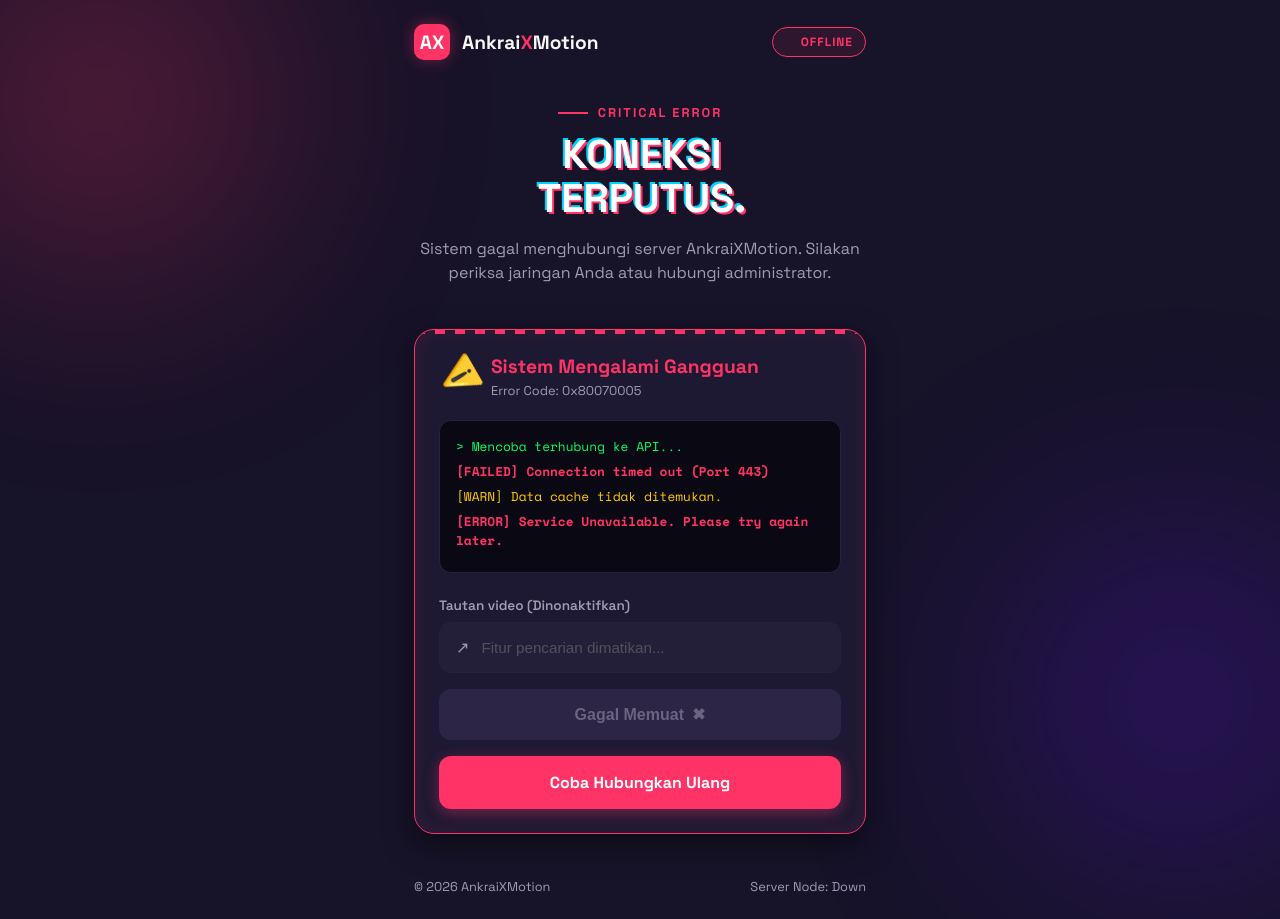
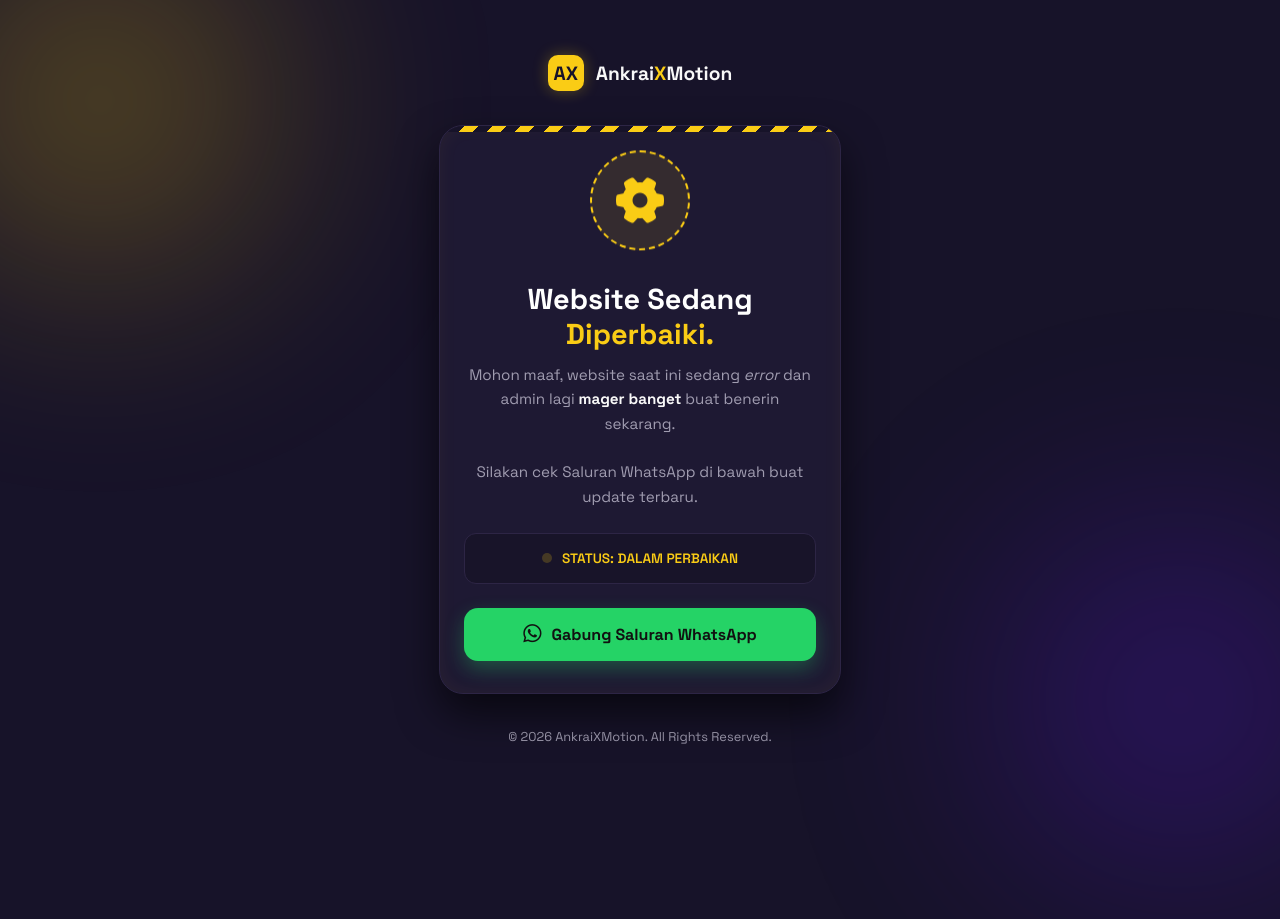
Before and after one commit to uanhoerulanam/uanhtml, a website: page index.html in a window 1280 px wide. After the commit the page ends 800 px from the top, so only its background shows below. Drawn offline with nearby package versions, Linux system fonts and the light colour scheme.

Commit message:
Update index.html

```diff
--- a/index.html
+++ b/index.html
@@ -3,19 +3,19 @@
 <head>
 <meta charset="UTF-8">
 <meta name="viewport" content="width=device-width, initial-scale=1.0">
-<meta name="referrer" content="no-referrer">
 <meta name="theme-color" content="#171329">
-<title>SYSTEM ERROR 500 — AnkraiXMotion</title>
-<link href="https://fonts.googleapis.com/css2?family=Space+Grotesk:wght@400;500;600;700&family=Space+Mono:wght@400;700&display=swap" rel="stylesheet">
+<title>Under Maintenance — AnkraiXMotion</title>
+<link href="https://fonts.googleapis.com/css2?family=Space+Grotesk:wght@400;500;600;700&display=swap" rel="stylesheet">
+<link rel="stylesheet" href="https://cdnjs.cloudflare.com/ajax/libs/font-awesome/6.4.0/css/all.min.css">
 <style>
     :root {
         --bg-color: #171329;
         --card-bg: #1e1933;
         --text-main: #f8f8f8;
         --text-muted: #a09cb0;
-        --accent-error: #ff3366;
-        --accent-error-glow: rgba(255, 51, 102, 0.4);
-        --accent-yellow: #ffcc00;
+        --accent-warning: #facc15; /* Kuning Maintenance */
+        --accent-warning-glow: rgba(250, 204, 21, 0.3);
+        --accent-wa: #25D366;
         --border-color: #2d2545;
     }
 
@@ -30,6 +30,7 @@
         position: relative;
         display: flex;
         justify-content: center;
+        align-items: center;
     }
 
     /* Ambient Lights */
@@ -41,12 +42,12 @@
         filter: blur(100px);
         z-index: 0;
         pointer-events: none;
-        opacity: 0.4;
+        opacity: 0.3;
         animation: pulse 4s infinite alternate;
     }
     .ambient-one {
         top: -100px; left: -100px;
-        background: radial-gradient(circle, #ff3366 0%, transparent 70%);
+        background: radial-gradient(circle, #facc15 0%, transparent 70%);
     }
     .ambient-two {
         bottom: -100px; right: -100px;
@@ -60,7 +61,7 @@
 
     .page-shell {
         width: 100%;
-        max-width: 500px;
+        max-width: 450px;
         padding: 24px;
         position: relative;
         z-index: 1;
@@ -72,9 +73,9 @@
     /* Header */
     .site-header {
         display: flex;
-        justify-content: space-between;
+        justify-content: center;
         align-items: center;
-        margin-bottom: 20px;
+        margin-bottom: 10px;
     }
 
     .brand {
@@ -88,8 +89,8 @@
     }
 
     .brand-mark {
-        background: var(--accent-error);
-        color: white;
+        background: var(--accent-warning);
+        color: #171329;
         width: 36px;
         height: 36px;
         display: flex;
@@ -97,202 +98,131 @@
         justify-content: center;
         border-radius: 10px;
         font-weight: 800;
-        box-shadow: 0 0 15px var(--accent-error-glow);
+        box-shadow: 0 0 15px var(--accent-warning-glow);
     }
 
-    .brand-name span { color: var(--accent-error); }
+    .brand-name span { color: var(--accent-warning); }
 
-    .header-pill {
-        background: rgba(255, 51, 102, 0.1);
-        border: 1px solid var(--accent-error);
-        color: var(--accent-error);
-        padding: 6px 12px;
-        border-radius: 20px;
-        font-size: 0.75rem;
-        font-weight: 700;
-        letter-spacing: 1px;
+    /* Maintenance Card */
+    .maintenance-card {
+        background: var(--card-bg);
+        border: 1px solid var(--border-color);
+        border-radius: 24px;
+        padding: 32px 24px;
+        text-align: center;
+        box-shadow: 0 20px 40px rgba(0,0,0,0.6), inset 0 0 20px rgba(250, 204, 21, 0.05);
+        position: relative;
+        overflow: hidden;
+    }
+
+    /* Efek Pita Garis-garis Peringatan */
+    .maintenance-card::before {
+        content: '';
+        position: absolute;
+        top: 0; left: 0; width: 100%; height: 6px;
+        background: repeating-linear-gradient(-45deg, #facc15, #facc15 10px, #171329 10px, #171329 20px);
+    }
+
+    .icon-container {
+        width: 100px;
+        height: 100px;
+        background: rgba(250, 204, 21, 0.1);
+        border: 2px dashed var(--accent-warning);
+        border-radius: 50%;
         display: flex;
         align-items: center;
-        gap: 8px;
+        justify-content: center;
+        margin: 0 auto 24px;
+        font-size: 3rem;
+        color: var(--accent-warning);
+        animation: float 3s ease-in-out infinite;
     }
 
-    .pulse-dot {
-        width: 8px;
-        height: 8px;
-        background: var(--accent-error);
+    @keyframes float {
+        0%, 100% { transform: translateY(0); }
+        50% { transform: translateY(-10px); }
+    }
+
+    .gear-spin {
+        animation: spin 4s linear infinite;
+    }
+
+    @keyframes spin { 100% { transform: rotate(360deg); } }
+
+    .title {
+        font-size: 1.8rem;
+        font-weight: 700;
+        margin-bottom: 12px;
+        color: white;
+        line-height: 1.2;
+    }
+
+    .title span {
+        color: var(--accent-warning);
+    }
+
+    .description {
+        color: var(--text-muted);
+        font-size: 0.95rem;
+        line-height: 1.6;
+        margin-bottom: 24px;
+    }
+
+    .description b {
+        color: #f8f8f8;
+    }
+
+    /* Status Box */
+    .status-box {
+        background: rgba(0,0,0,0.2);
+        border: 1px solid var(--border-color);
+        border-radius: 12px;
+        padding: 16px;
+        margin-bottom: 24px;
+        display: flex;
+        align-items: center;
+        justify-content: center;
+        gap: 10px;
+        font-size: 0.85rem;
+        color: var(--accent-warning);
+        font-weight: 600;
+    }
+
+    .status-dot {
+        width: 10px;
+        height: 10px;
+        background: var(--accent-warning);
         border-radius: 50%;
         animation: blink 1s infinite alternate;
     }
 
-    @keyframes blink { 0% { opacity: 1; } 100% { opacity: 0; } }
+    @keyframes blink { 0% { opacity: 1; } 100% { opacity: 0.2; } }
 
-    /* Hero / Glitch */
-    .hero { text-align: center; margin-bottom: 20px; }
-
-    .eyebrow {
-        color: var(--accent-error);
-        font-size: 0.8rem;
-        font-weight: 700;
-        letter-spacing: 2px;
+    /* WA Button */
+    .wa-button {
         display: flex;
         align-items: center;
         justify-content: center;
         gap: 10px;
-        margin-bottom: 12px;
+        background: var(--accent-wa);
+        color: #111;
+        padding: 16px;
+        border-radius: 14px;
+        text-decoration: none;
+        font-weight: 700;
+        font-size: 1rem;
+        transition: all 0.3s ease;
+        box-shadow: 0 8px 20px rgba(37, 211, 102, 0.3);
     }
 
-    .eyebrow-line { width: 30px; height: 2px; background: var(--accent-error); }
-
-    .glitch-text {
-        font-size: 2.5rem;
-        font-weight: 700;
-        line-height: 1.1;
-        margin-bottom: 16px;
-        position: relative;
-        color: white;
-        text-shadow: 2px 2px 0 var(--accent-error), -2px -2px 0 #00d2ff;
-        animation: glitch-shake 0.3s infinite;
+    .wa-button:hover {
+        background: #20b858;
+        transform: translateY(-2px);
+        box-shadow: 0 12px 25px rgba(37, 211, 102, 0.4);
     }
 
-    @keyframes glitch-shake {
-        0% { transform: translate(0); }
-        20% { transform: translate(-2px, 2px); }
-        40% { transform: translate(-2px, -2px); }
-        60% { transform: translate(2px, 2px); }
-        80% { transform: translate(2px, -2px); }
-        100% { transform: translate(0); }
-    }
-
-    .hero-copy { color: var(--text-muted); font-size: 1rem; line-height: 1.5; }
-
-    /* Error Card */
-    .error-card {
-        background: var(--card-bg);
-        border: 1px solid var(--accent-error);
-        border-radius: 20px;
-        padding: 24px;
-        box-shadow: 0 10px 30px rgba(0,0,0,0.5), inset 0 0 20px rgba(255,51,102,0.1);
-        position: relative;
-        overflow: hidden;
-    }
-
-    .error-card::before {
-        content: '';
-        position: absolute;
-        top: 0; left: 0; width: 100%; height: 4px;
-        background: repeating-linear-gradient(90deg, var(--accent-error), var(--accent-error) 10px, transparent 10px, transparent 20px);
-    }
-
-    .error-header {
-        display: flex;
-        align-items: center;
-        gap: 12px;
-        margin-bottom: 20px;
-    }
-
-    .error-icon {
-        font-size: 2rem;
-        animation: spin 3s linear infinite;
-    }
-
-    @keyframes spin { 100% { transform: rotate(360deg); } }
-
-    .error-title { color: var(--accent-error); font-weight: 700; font-size: 1.2rem; }
-
-    /* Terminal Log */
-    .terminal-box {
-        background: #0a0812;
-        border-radius: 12px;
-        padding: 16px;
-        font-family: 'Space Mono', monospace;
-        font-size: 0.8rem;
-        color: #00ff66;
-        margin-bottom: 24px;
-        border: 1px solid #2a1f3d;
-    }
-
-    .log-line { margin-bottom: 6px; }
-    .log-error { color: var(--accent-error); font-weight: bold; }
-    .log-warn { color: var(--accent-yellow); }
-
-    /* Disabled Form */
-    label { display: block; font-size: 0.85rem; color: var(--text-muted); margin-bottom: 8px; font-weight: 600; }
-
-    .input-wrap {
-        background: rgba(255,255,255,0.05);
-        border: 1px solid var(--border-color);
-        border-radius: 12px;
-        display: flex;
-        align-items: center;
-        padding: 0 16px;
-        margin-bottom: 16px;
-        opacity: 0.6;
-    }
-
-    .input-wrap input {
-        background: transparent;
-        border: none;
-        color: var(--text-muted);
-        padding: 16px 12px;
-        width: 100%;
-        font-size: 0.95rem;
-        cursor: not-allowed;
-    }
-
-    .input-wrap input:focus { outline: none; }
-
-    .primary-btn {
-        width: 100%;
-        padding: 16px;
-        border-radius: 12px;
-        border: none;
-        background: #2d2545;
-        color: #6b6380;
-        font-weight: 700;
-        font-size: 1rem;
-        cursor: not-allowed;
-        display: flex;
-        justify-content: center;
-        align-items: center;
-        gap: 8px;
-    }
-
-    /* Retry Button */
-    .retry-btn {
-        display: block;
-        width: 100%;
-        text-align: center;
-        padding: 16px;
-        margin-top: 16px;
-        background: var(--accent-error);
-        color: white;
-        text-decoration: none;
-        border-radius: 12px;
-        font-weight: 700;
-        font-size: 1rem;
-        transition: all 0.2s;
-        box-shadow: 0 4px 15px var(--accent-error-glow);
-    }
-
-    .retry-btn:hover {
-        background: #e62e5c;
-        transform: translateY(-2px);
-    }
-
-    .retry-btn:active {
-        transform: translateY(2px);
-    }
-
-    /* Shake Animation Class */
-    .shake {
-        animation: shake 0.5s cubic-bezier(.36,.07,.19,.97) both;
-    }
-
-    @keyframes shake {
-        10%, 90% { transform: translate3d(-1px, 0, 0); }
-        20%, 80% { transform: translate3d(2px, 0, 0); }
-        30%, 50%, 70% { transform: translate3d(-4px, 0, 0); }
-        40%, 60% { transform: translate3d(4px, 0, 0); }
+    .wa-button i {
+        font-size: 1.3rem;
     }
 
     /* Footer */
@@ -300,9 +230,7 @@
         text-align: center;
         color: var(--text-muted);
         font-size: 0.8rem;
-        margin-top: 20px;
-        display: flex;
-        justify-content: space-between;
+        margin-top: 10px;
     }
 </style>
 </head>
@@ -316,86 +244,40 @@
             <span class="brand-mark">AX</span>
             <span class="brand-name">Ankrai<span>X</span>Motion</span>
         </a>
-        <span class="header-pill"><span class="pulse-dot"></span> OFFLINE</span>
     </header>
 
-    <section class="hero">
-        <div class="eyebrow"><span class="eyebrow-line"></span> CRITICAL ERROR</div>
-        <h1 class="glitch-text">KONEKSI<br>TERPUTUS.</h1>
-        <p class="hero-copy">Sistem gagal menghubungi server AnkraiXMotion. Silakan periksa jaringan Anda atau hubungi administrator.</p>
-    </section>
-
-    <section class="error-card shake" id="errorCard">
-        <div class="error-header">
-            <span class="error-icon">⚠️</span>
-            <div>
-                <h2 class="error-title">Sistem Mengalami Gangguan</h2>
-                <span style="font-size: 0.8rem; color: var(--text-muted);">Error Code: 0x80070005</span>
-            </div>
+    <section class="maintenance-card">
+        <div class="icon-container">
+            <i class="fa-solid fa-gear gear-spin"></i>
         </div>
 
-        <div class="terminal-box">
-            <div class="log-line">> Mencoba terhubung ke API...</div>
-            <div class="log-line log-error">[FAILED] Connection timed out (Port 443)</div>
-            <div class="log-line log-warn">[WARN] Data cache tidak ditemukan.</div>
-            <div class="log-line log-error">[ERROR] Service Unavailable. Please try again later.</div>
+        <h1 class="title">Website Sedang<br><span>Diperbaiki.</span></h1>
+
+        <p class="description">
+            Mohon maaf, website saat ini sedang <i>error</i> dan admin lagi <b>mager banget</b> buat benerin sekarang. <br><br>
+            Silakan cek Saluran WhatsApp di bawah buat update terbaru.
+        </p>
+
+        <div class="status-box">
+            <div class="status-dot"></div>
+            STATUS: DALAM PERBAIKAN
         </div>
 
-        <form id="searchForm">
-            <label for="tiktokUrl">Tautan video (Dinonaktifkan)</label>
-            <div class="input-wrap">
-                <span class="link-icon" aria-hidden="true">↗</span>
-                <input id="tiktokUrl" name="tiktokUrl" type="url" placeholder="Fitur pencarian dimatikan..." disabled>
-            </div>
-            <button class="primary-btn" type="button" disabled>
-                <span class="button-label">Gagal Memuat</span>
-                <span class="button-arrow" aria-hidden="true">✖</span>
-            </button>
-        </form>
-
-        <!-- Tombol Coba Lagi (Fake) -->
-        <a href="#" class="retry-btn" id="retryBtn">Coba Hubungkan Ulang</a>
+        <!-- TOMBOL SALURAN WHATSAPP -->
+        <a href="https://whatsapp.com/channel/0029VbC1J5S8kyyMKhJ1Na2w" target="_blank" rel="noopener noreferrer" class="wa-button">
+            <i class="fa-brands fa-whatsapp"></i>
+            Gabung Saluran WhatsApp
+        </a>
     </section>
 
     <footer class="site-footer">
-        <span>© <span id="year"></span> AnkraiXMotion</span>
-        <span>Server Node: Down</span>
+        &copy; <span id="year"></span> AnkraiXMotion. All Rights Reserved.
     </footer>
 </main>
 
 <script>
-    // Set Tahun Otomatis
+    // Set tahun otomatis
     document.getElementById('year').textContent = new Date().getFullYear();
-
-    // Logika Fake Error saat tombol Retry diklik
-    const retryBtn = document.getElementById('retryBtn');
-    const errorCard = document.getElementById('errorCard');
-
-    retryBtn.addEventListener('click', function(e) {
-        e.preventDefault();
-
-        // Tambahkan efek getar (shake)
-        errorCard.classList.add('shake');
-
-        // Ubah teks tombol sementara
-        const originalText = retryBtn.innerText;
-        retryBtn.innerText = "Menghubungkan...";
-        retryBtn.style.background = "#6b6380"; // Warna abu-abu
-        retryBtn.style.boxShadow = "none";
-
-        // Setelah 1.5 detik, kembalikan ke status error
-        setTimeout(() => {
-            errorCard.classList.remove('shake');
-            retryBtn.innerText = "GAGAL TERHUBUNG (Coba Lagi)";
-            retryBtn.style.background = "var(--accent-error)";
-            retryBtn.style.boxShadow = "0 4px 15px var(--accent-error-glow)";
-
-            // Getar sekali lagi
-            errorCard.classList.add('shake');
-            setTimeout(() => errorCard.classList.remove('shake'), 500);
-
-        }, 1500);
-    });
 </script>
 </body>
 </html>
```
